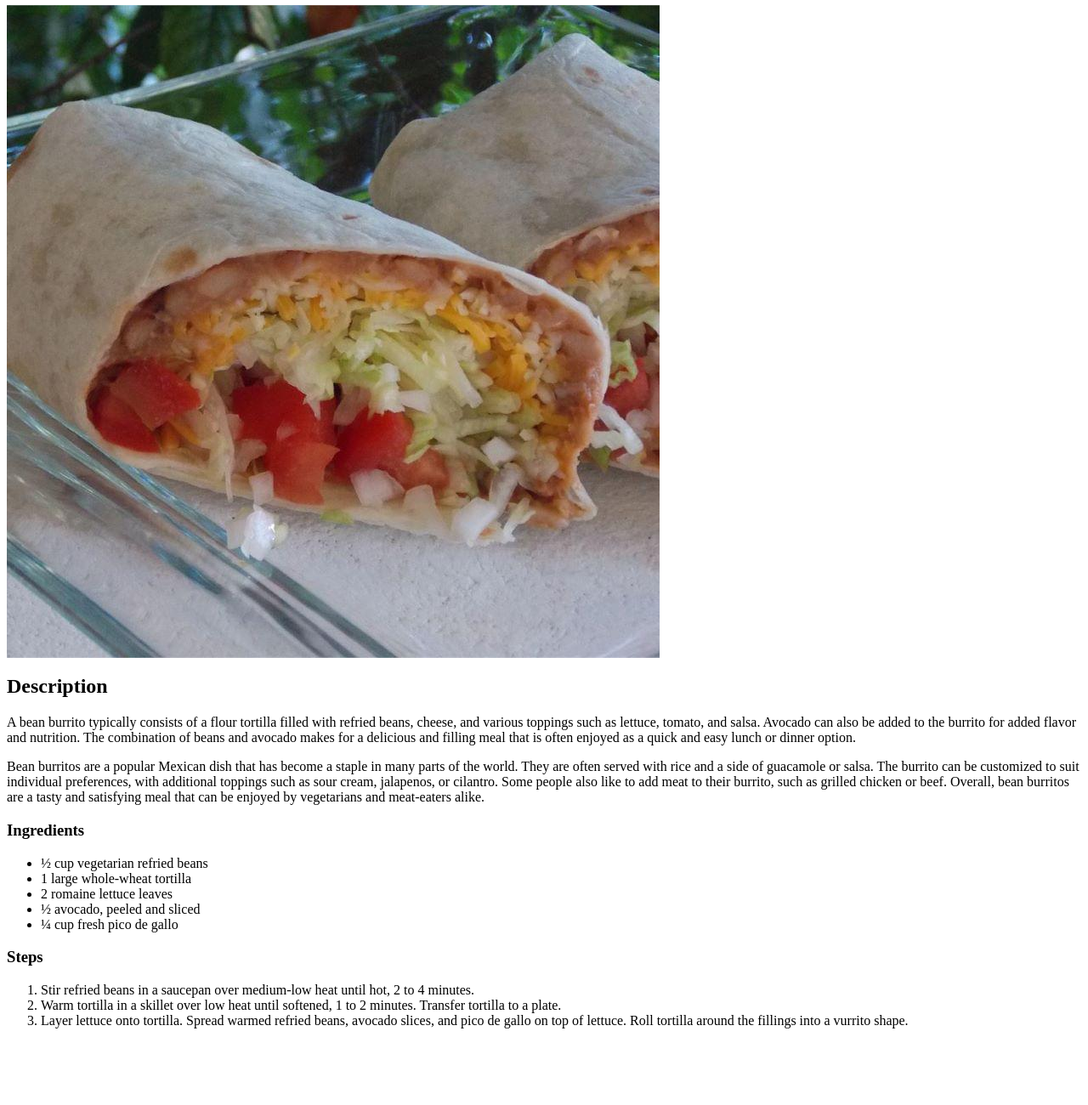
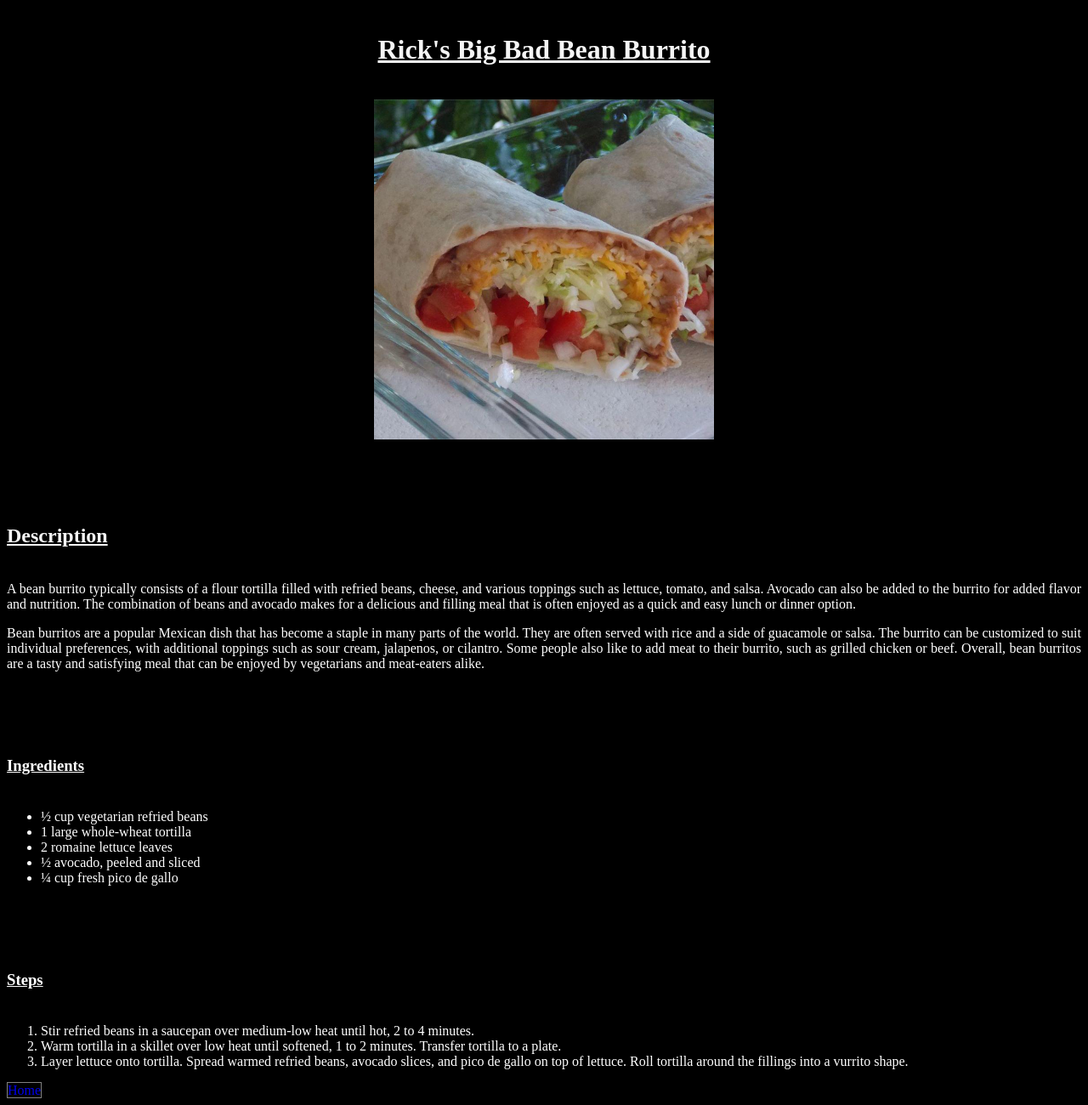
Before and after one commit to JoeDereje/odin-recipes, a plain HTML site: page recipes/burrito.html in a window 1280 px wide. Shown: the part 60-1360 px from the top of the page at 85% size. Before the commit the page ends 1286 px from the top, so only its background shows below. Drawn offline with Linux system fonts and the light colour scheme.

Commit message:
Add new HTML pages

```diff
--- a/recipes/burrito.html
+++ b/recipes/burrito.html
@@ -1,28 +1,30 @@
-<!DOCTYPE>
+<!DOCTYPE html>
 <html lang="en">
     <head>
         <meta charset="UTF-8">
         <title>Burrito</title>
+        <link rel="stylesheet" href="../styles/styles.css">
     </head>
-    <body>
-        <h1>Rick's Big Bad Bean Burrito</h1>
+    <body class="background">
+        <h1 class="headOne">Rick's Big Bad Bean Burrito</h1>
         <img src="../images/burrito.jpg" alt="Rick's Big Bad Bean Burrito">
-        <h2>Description</h2>
+        <h2 class="headTwo">Description</h2>
         <p>A bean burrito typically consists of a flour tortilla filled with refried beans, cheese, and various toppings such as lettuce, tomato, and salsa. Avocado can also be added to the burrito for added flavor and nutrition. The combination of beans and avocado makes for a delicious and filling meal that is often enjoyed as a quick and easy lunch or dinner option.</p>
         <p>Bean burritos are a popular Mexican dish that has become a staple in many parts of the world. They are often served with rice and a side of guacamole or salsa. The burrito can be customized to suit individual preferences, with additional toppings such as sour cream, jalapenos, or cilantro. Some people also like to add meat to their burrito, such as grilled chicken or beef. Overall, bean burritos are a tasty and satisfying meal that can be enjoyed by vegetarians and meat-eaters alike.</p>
-        <h3>Ingredients</h3>
-        <ul>
+        <h3 class="headThree">Ingredients</h3>
+        <ul class="burritoList">
             <li>½ cup vegetarian refried beans</li>
             <li>1 large whole-wheat tortilla</li>
             <li>2 romaine lettuce leaves</li>
             <li>½ avocado, peeled and sliced</li>
             <li>¼ cup fresh pico de gallo</li>
         </ul>
-        <h3>Steps</h3>
+        <h3 class="headThree">Steps</h3>
         <ol>
             <li>Stir refried beans in a saucepan over medium-low heat until hot, 2 to 4 minutes.</li>
             <li>Warm tortilla in a skillet over low heat until softened, 1 to 2 minutes. Transfer tortilla to a plate.</li>
             <li>Layer lettuce onto tortilla. Spread warmed refried beans, avocado slices, and pico de gallo on top of lettuce. Roll tortilla around the fillings into a vurrito shape.</li>
         </ol>
+        <a class="goHome" href="../index.html">Home</a>
     </body>
 </html>
```
